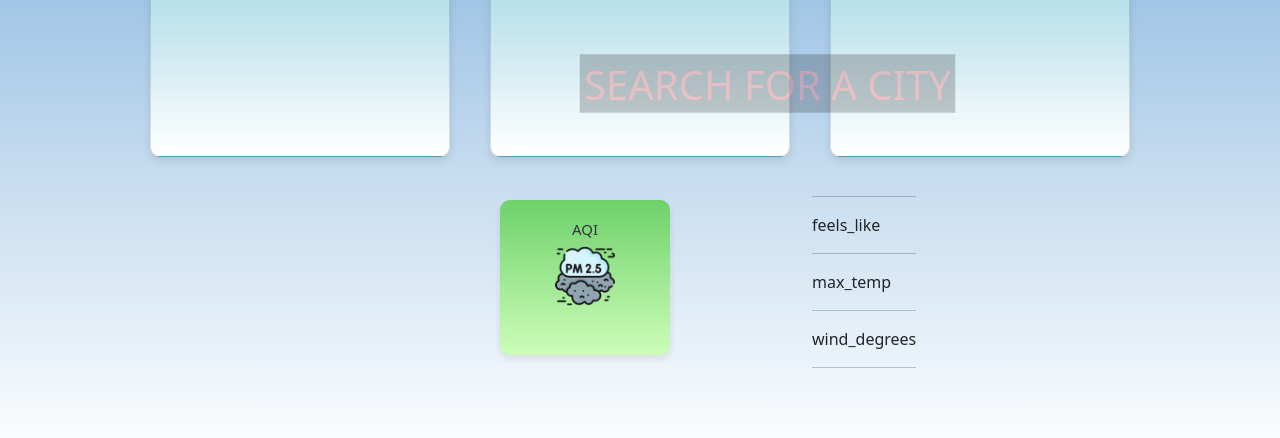
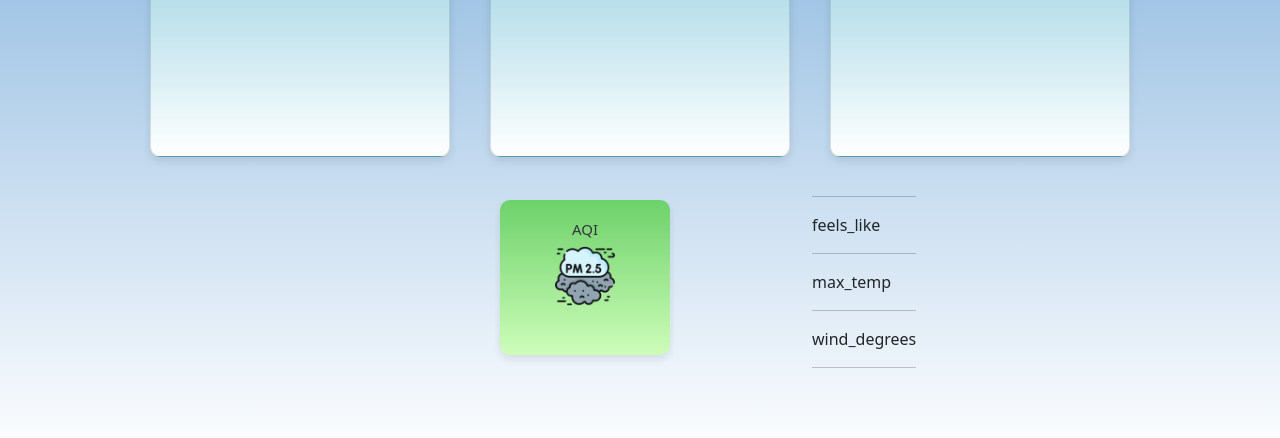
Before and after one commit to ArunadityaDas2002/Weather_app, a plain HTML site: page index.html in a window 1280 px wide. Shown: the part 340-778 px from the top of the page. Drawn offline with nearby package versions, Linux system fonts and the light colour scheme.

Commit message:
Update index.html

```diff
--- a/index.html
+++ b/index.html
@@ -36,7 +36,7 @@
         <!-- DAY AND NIT -->
               <!-- <button id="toggleButton">Toggle Mode</button> -->
 
-        <div id="alert">SEARCH FOR A CITY</div>
+<!--         <div id="alert">SEARCH FOR A CITY</div> -->
 <!--         <div id="loader"><img src="images\Dual Ring-1s-200px.gif"></div> -->
 
         <!-- CARD SLIDER -->
```
